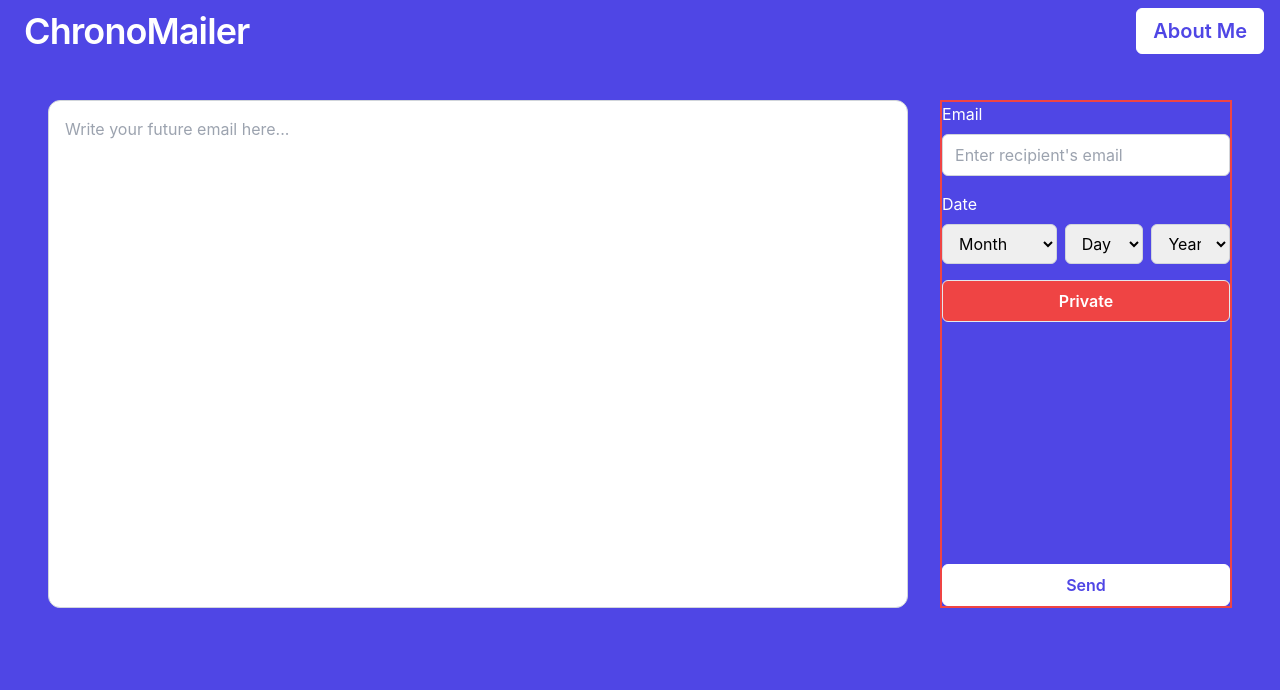
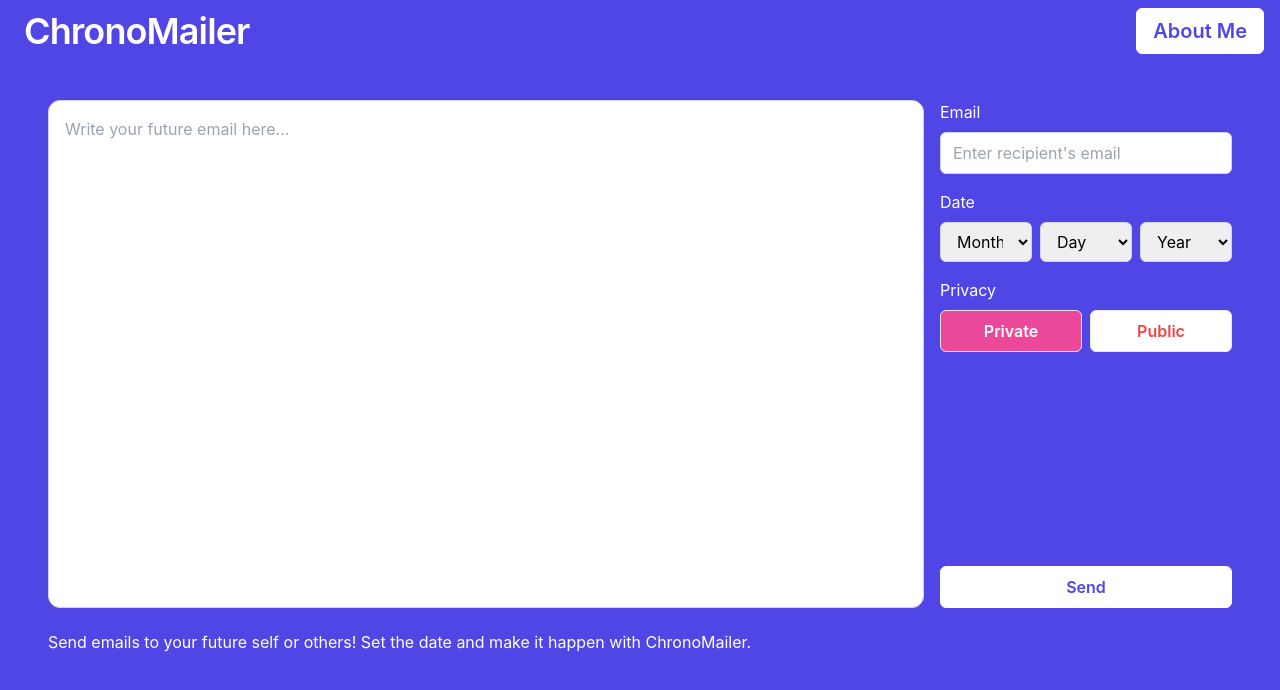
Before and after one commit to AaronQTran/future-email, a React (Create React App) app: page / in a window 1280 px wide. Shown: the top 690 px of the page. Built offline with nearby package versions, Linux system fonts and the light colour scheme.

Commit message:
need to fix days

```diff
--- a/src/App.js
+++ b/src/App.js
@@ -9,20 +9,18 @@ const SendMessage = () => {
   const [selectedYear, setSelectedYear] = useState('');
 
   const handleSend = () => {
-    // Handle the send action (e.g., form submission, API call, etc.)
     console.log('Message:', message);
     console.log('Email:', email);
     console.log('Date:', `${selectedYear}-${selectedMonth}-${selectedDay}`);
     console.log('Private:', isPrivate);
   };
 
-  // Get today's date in YYYY-MM-DD format
+
   const today = new Date();
   const todayYear = today.getFullYear();
-  const todayMonth = today.getMonth() + 1; // getMonth() returns 0-11
+  const todayMonth = today.getMonth() + 1;
   const todayDate = today.getDate();
 
-  // Generate arrays for dropdown options
   const monthNames = [
     'January', 'February', 'March', 'April', 'May', 'June',
     'July', 'August', 'September', 'October', 'November', 'December'
@@ -45,7 +43,7 @@ const SendMessage = () => {
 
       <div className="flex flex-col flex-grow pb-48 pt-8 -mt-4 pl-12 sm:pl-4 md:pl-8 lg:pl-12 xl:pl-12 pr-8">
         <div className="flex flex-grow pt-16">
-          <div className="border-black rounded-md w-3/4 pr-4 h-full">
+          <div className="border-black rounded-md w-3/4 h-full">
             <textarea
               style={{ width: '100%', height: '100%', padding: '16px' }}
               className="resize-none rounded-md border border-gray-300 rounded-xl focus:outline-none focus:border-red-500"
@@ -53,9 +51,12 @@ const SendMessage = () => {
               value={message}
               onChange={(e) => setMessage(e.target.value)}
             ></textarea>
+            <div className="mt-4 text-left text-white">
+              <p>Send emails to your future self or others! Set the date and make it happen with ChronoMailer.</p>
+            </div>
           </div>
 
-          <div className="border-2 border-red-500 w-1/4 h-full ml-4 mr-4 flex flex-col justify-between">
+          <div className="w-1/4 h-full ml-4 mr-4 flex flex-col justify-between">
             <div>
               <div className="mb-4">
                 <label className="block text-white mb-2" htmlFor="email">Email</label>
@@ -72,7 +73,7 @@ const SendMessage = () => {
                 <label className="block text-white mb-2" htmlFor="date">Date</label>
                 <div className="flex space-x-2">
                   <select
-                    className="w-1/2   px-3 py-2 text-black border border-gray-300 rounded-md focus:outline-none focus:border-red-500"
+                    className="w-1/3 px-3 py-2 text-black border border-gray-300 rounded-md focus:outline-none focus:border-red-500"
                     value={selectedMonth}
                     onChange={(e) => setSelectedMonth(e.target.value)}
                   >
@@ -104,14 +105,25 @@ const SendMessage = () => {
                 </div>
               </div>
               <div className="mb-4">
-                <button
-                  className={`w-full px-4 py-2 font-semibold border rounded-md ${
-                    isPrivate ? 'text-white bg-red-500' : 'text-red-500 bg-white'
-                  }`}
-                  onClick={() => setIsPrivate(!isPrivate)}
-                >
-                  {isPrivate ? 'Private' : 'Public'}
-                </button>
+                <label className="block text-white mb-2" htmlFor="privacy">Privacy</label>
+                <div className="flex space-x-2">
+                  <button
+                    className={`w-1/2 px-4 py-2 font-semibold border rounded-md ${
+                      isPrivate ? 'text-white bg-pink-500' : 'text-red-500 bg-white'
+                    }`}
+                    onClick={() => setIsPrivate(true)}
+                  >
+                    Private
+                  </button>
+                  <button
+                    className={`w-1/2 px-4 py-2 font-semibold border rounded-md ${
+                      !isPrivate ? 'text-white bg-pink-500' : 'text-red-500 bg-white'
+                    }`}
+                    onClick={() => setIsPrivate(false)}
+                  >
+                    Public
+                  </button>
+                </div>
               </div>
             </div>
             <div>
```
